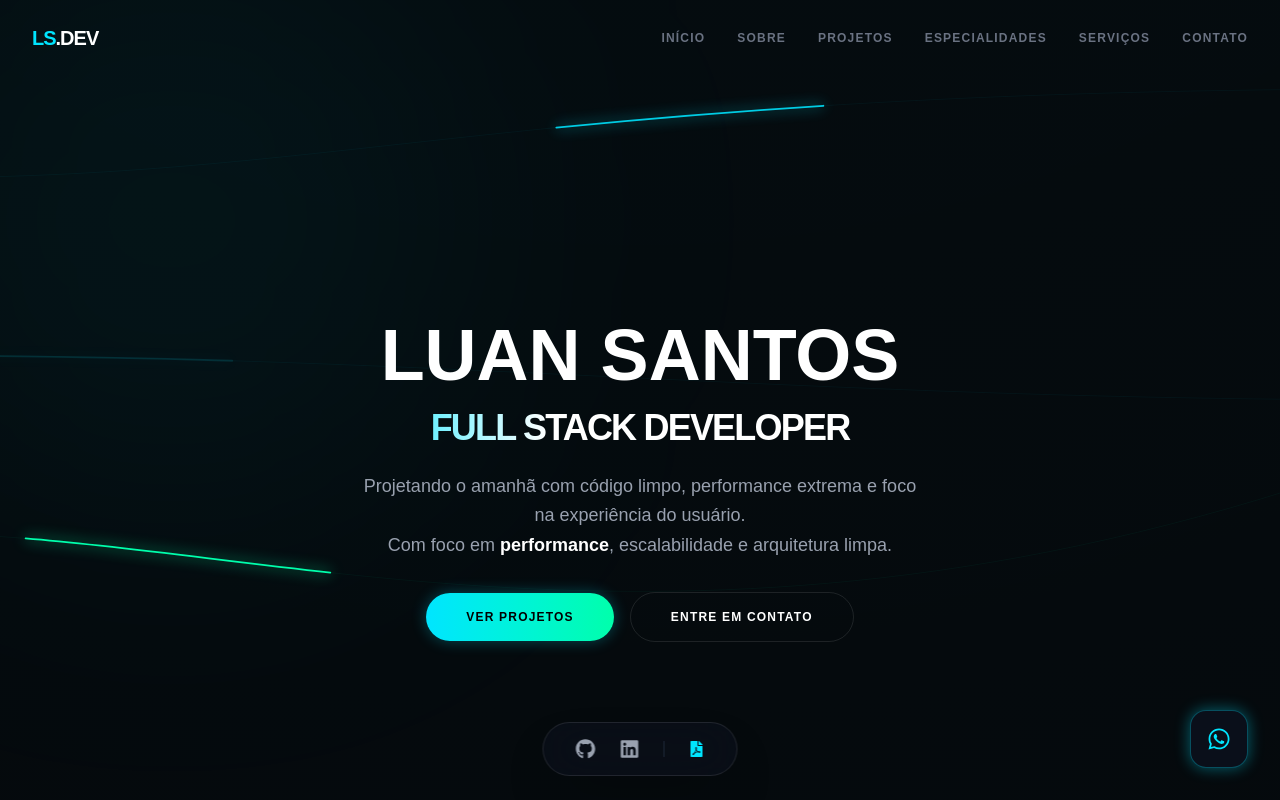
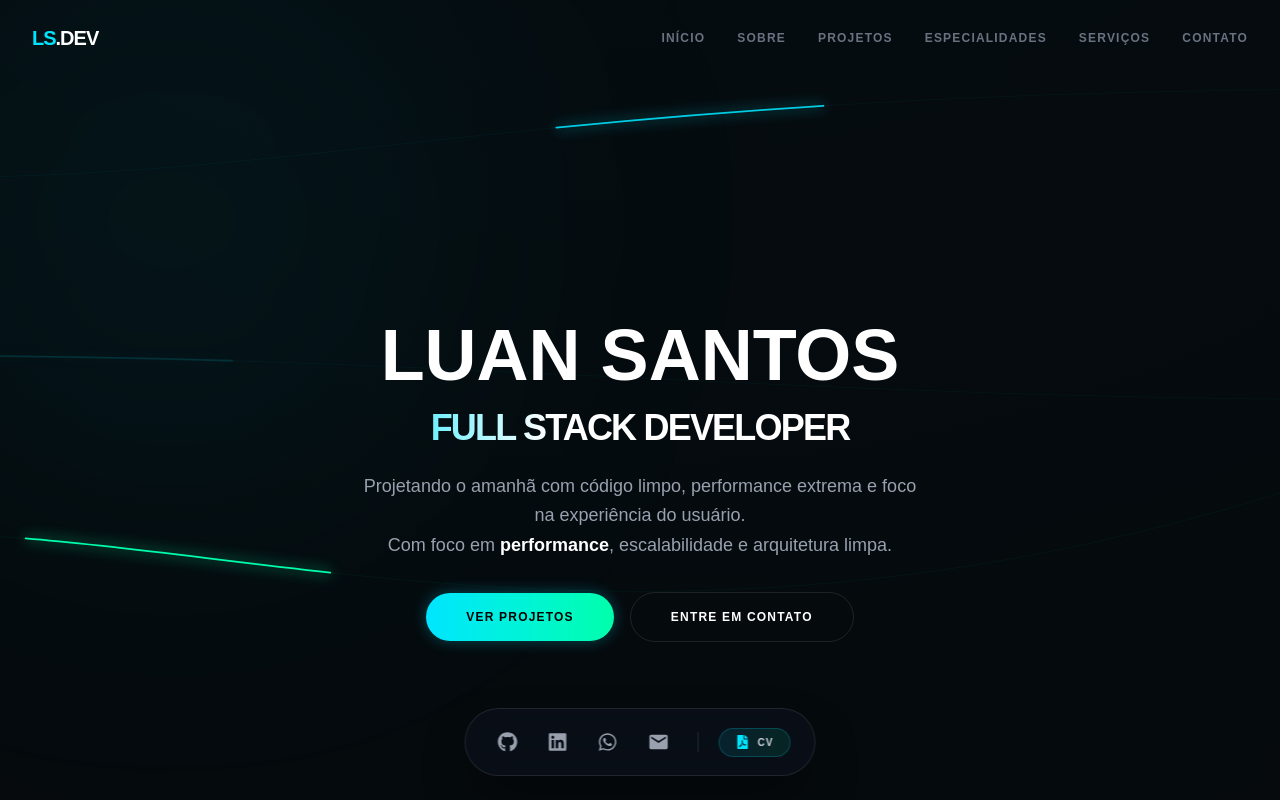
Before and after one commit to lsantosdev1/developer-portfolio, a React (Vite) app: page / in a window 1280 px wide. Shown: the top 800 px of the page. Built offline with nearby package versions, Linux system fonts and the light colour scheme.

Commit message:
feat: add professional CV to public assets

```diff
--- a/src/components/Footer/Footer.jsx
+++ b/src/components/Footer/Footer.jsx
@@ -7,6 +7,7 @@ import {
   FaFilePdf,
   FaArrowUp,
 } from "react-icons/fa";
+import { MdEmail } from "react-icons/md";
 
 const Footer = () => {
   const [showBackToTop, setShowBackToTop] = useState(false);
@@ -17,72 +18,97 @@ const Footer = () => {
     return () => window.removeEventListener("scroll", handleScroll);
   }, []);
 
+  const links = [
+    {
+      id: "github",
+      icon: <FaGithub size={20} />,
+      url: "https://github.com/lsantosdev1",
+      label: "GitHub",
+    },
+    {
+      id: "linkedin",
+      icon: <FaLinkedin size={20} />,
+      url: "https://www.linkedin.com/in/1luansantosdev/?skipRedirect=true",
+      label: "LinkedIn",
+    },
+    {
+      id: "whatsapp",
+      icon: <FaWhatsapp size={20} />,
+      url: "https://wa.me/5521993884424",
+      label: "WhatsApp",
+    },
+    {
+      id: "email",
+      icon: <MdEmail size={22} />,
+      url: "mailto:lsantos2152@gmail.com",
+      label: "E-mail",
+    },
+  ];
+
   return (
     <>
-      {/* 1. BARRA FLUTUANTE CENTRAL */}
-      <footer className="fixed bottom-6 left-1/2 -translate-x-1/2 z-50 w-[90%] md:w-max">
+      {/* 1. BARRA FLUTUANTE CENTRAL (DOCK COM TODOS OS MEIOS DE CONTATO) */}
+      <footer className="fixed bottom-6 left-1/2 -translate-x-1/2 z-50 w-[92%] sm:w-max max-w-2xl">
         <motion.div
           initial={{ y: 100 }}
           animate={{ y: 0 }}
-          className="bg-dark-card/80 backdrop-blur-xl border border-white/10 px-6 md:px-8 py-4 rounded-full flex items-center justify-between md:justify-center gap-4 md:gap-6 shadow-2xl"
+          transition={{ type: "spring", stiffness: 260, damping: 25 }}
+          className="bg-dark-card/80 backdrop-blur-xl border border-white/10 px-4 sm:px-6 py-3.5 rounded-full flex items-center justify-between sm:justify-center gap-3 sm:gap-4 shadow-[0_25px_50px_-12px_rgba(0,0,0,0.5)]"
         >
-          <div className="flex items-center gap-4 md:gap-6">
-            <a
-              href="https://github.com/lsantosdev1"
-              target="_blank"
-              rel="noreferrer"
-              className="text-gray-400 hover:text-neon-cyan transition-all"
-            >
-              <FaGithub size={20} />
-            </a>
-            <a
-              href="#"
-              target="_blank"
-              rel="noreferrer"
-              className="text-gray-400 hover:text-neon-cyan transition-all"
-            >
-              <FaLinkedin size={20} />
-            </a>
-            <div className="w-px h-4 bg-gray-800" />
+          {/* Mapeamento de todas as redes e contatos pedidas */}
+          <div className="flex items-center gap-2 sm:gap-3.5">
+            {links.map((link) => (
+              <motion.a
+                key={link.id}
+                href={link.url}
+                target="_blank"
+                rel="noreferrer"
+                title={link.label}
+                whileHover={{ scale: 1.18, y: -4 }}
+                whileTap={{ scale: 0.95 }}
+                className="text-gray-400 hover:text-neon-cyan transition-colors duration-300 p-2 rounded-full hover:bg-white/5 flex items-center justify-center"
+              >
+                {link.icon}
+              </motion.a>
+            ))}
           </div>
 
-          <button
-            className="flex items-center gap-2 text-[10px] font-black text-gray-400 hover:text-white uppercase tracking-widest cursor-pointer"
-            onClick={() => window.open("/cv.pdf", "_blank")}
+          {/* Linha separadora discreta */}
+          <div className="w-px h-5 bg-gray-800 self-center mx-1" />
+
+          {/* Botão de Currículo Integrado ao Tema */}
+          <motion.button
+            whileHover={{ scale: 1.05 }}
+            whileTap={{ scale: 0.95 }}
+            className="flex items-center gap-2 px-3 sm:px-4 py-1.5 rounded-full bg-linear-to-r from-neon-cyan/10 to-neon-green/10 border border-neon-cyan/20 text-[10px] font-black text-gray-300 hover:text-white uppercase tracking-widest cursor-pointer hover:border-neon-cyan/5 transition-all duration-300"
+            onClick={() => window.open("/cv.pdf", "")}
           >
-            <FaFilePdf size={16} className="text-neon-cyan" />
-            <span className="hidden xs:inline">Currículo</span>
-          </button>
+            <FaFilePdf size={14} className="text-neon-cyan" />
+            <span>CV</span>
+          </motion.button>
         </motion.div>
       </footer>
 
-      {/* 2. BOTÕES LATERAIS (WhatsApp e Voltar ao Topo) */}
-      <div className="fixed bottom-24 md:bottom-8 right-6 md:right-8 flex flex-col gap-4 z-50">
-        {/* Voltar ao Topo */}
+      {/* 2. BOTÃO AUXILIAR: VOLTAR AO TOPO (LATERIAL DIREITA) */}
+      <div className="fixed bottom-24 sm:bottom-8 right-6 z-50">
         <AnimatePresence>
           {showBackToTop && (
             <motion.button
-              initial={{ scale: 0, opacity: 0 }}
-              animate={{ scale: 1, opacity: 1 }}
-              exit={{ scale: 0, opacity: 0 }}
+              initial={{ scale: 0, opacity: 0, y: 20 }}
+              animate={{ scale: 1, opacity: 1, y: 0 }}
+              exit={{ scale: 0, opacity: 0, y: 20 }}
+              whileHover={{ scale: 1.1 }}
+              whileTap={{ scale: 0.9 }}
               onClick={() => window.scrollTo({ top: 0, behavior: "smooth" })}
-              className="bg-dark-card p-3 rounded-xl border border-white/10 text-gray-400 hover:text-neon-cyan shadow-lg cursor-pointer"
+              className="bg-dark-card/90 backdrop-blur-md p-3.5 rounded-xl border border-white/10 text-gray-400 hover:text-neon-cyan shadow-xl cursor-pointer transition-colors duration-300 flex items-center justify-center group"
             >
-              <FaArrowUp size={20} />
+              <FaArrowUp
+                size={18}
+                className="group-hover:-translate-y-0.5 transition-transform"
+              />
             </motion.button>
           )}
         </AnimatePresence>
-
-        {/* WhatsApp - Reposicionado para não colidir com o dock no mobile */}
-        <motion.a
-          href="https://wa.me/5521993884424"
-          target="_blank"
-          rel="noreferrer"
-          whileHover={{ scale: 1.1 }}
-          className="bg-dark-card p-4 rounded-2xl border border-neon-cyan/30 neon-glow text-neon-cyan shadow-lg"
-        >
-          <FaWhatsapp size={24} />
-        </motion.a>
       </div>
     </>
   );
```
Also changed, not shown: 1 other file (tests, documents, lock files or other folders).
